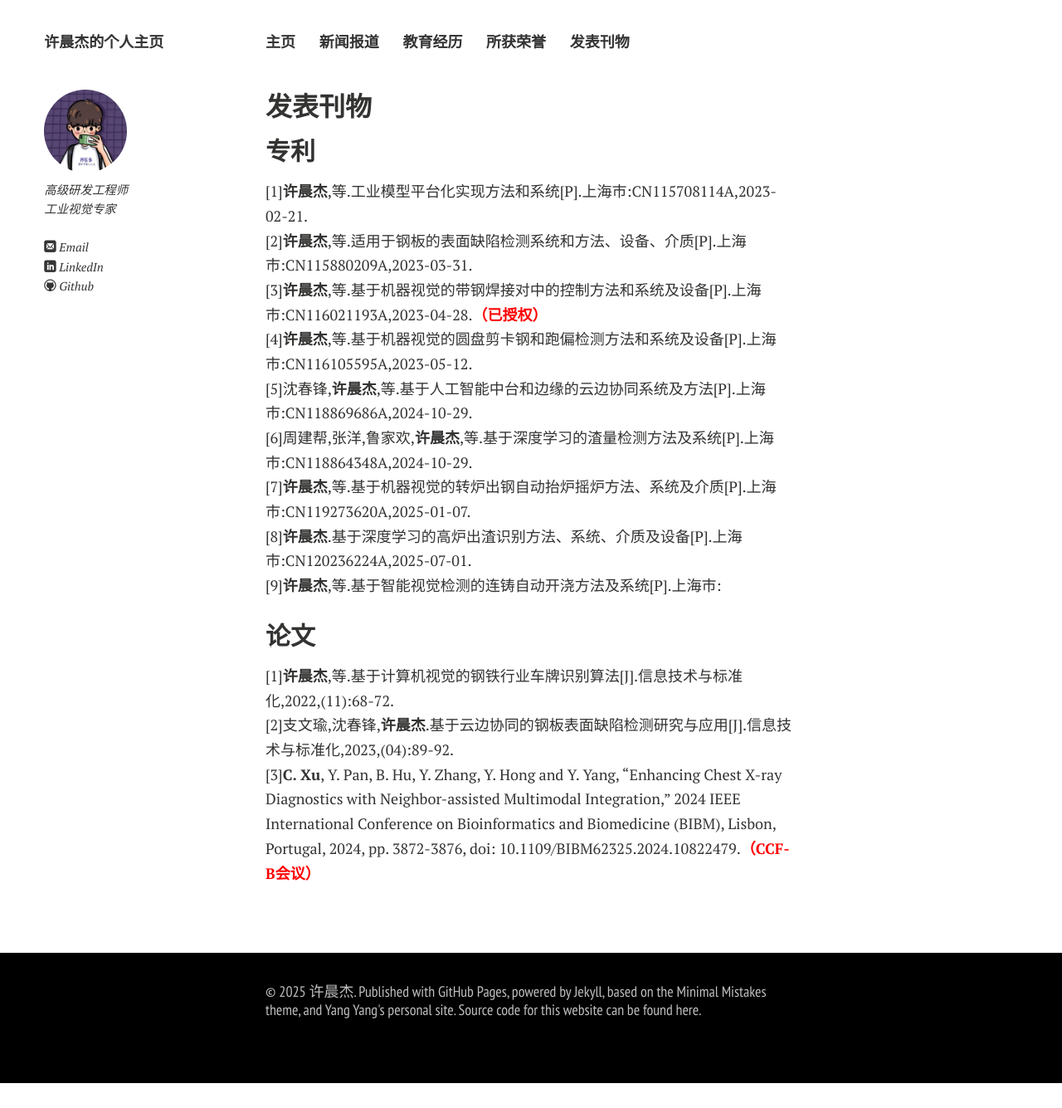
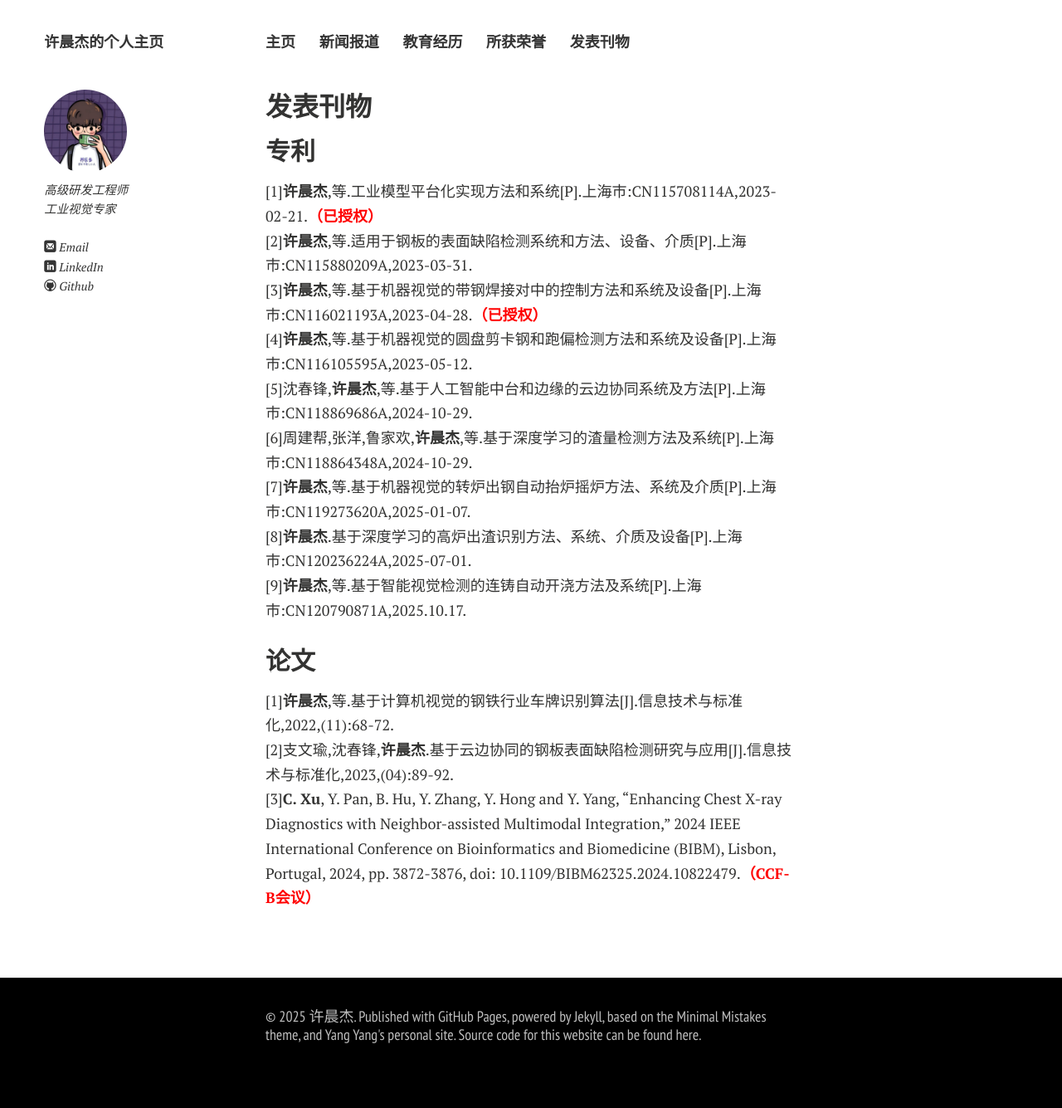
Before and after one commit to ChenjieXu/ChenjieXu.github.io, a Jekyll site: the page built from docs/publications.md, in a window 1280 px wide. Shown: the whole page at 83% size. Built offline with Jekyll 4.4.1, drawn with Linux system fonts in a browser that asks for light colours; nearby versions of some CDN libraries; our own code applies the rules of GitHub Pages for plain Markdown files; before the commit the page ends 1305 px from its top, so only the background shows below that.

Commit message:
Update publications.md
两个专利补充公开信息

```diff
--- a/docs/publications.md
+++ b/docs/publications.md
@@ -1,7 +1,7 @@
 # 发表刊物
 
 ## 专利
-[1]**许晨杰**,等.工业模型平台化实现方法和系统[P].上海市:CN115708114A,2023-02-21.
+[1]**许晨杰**,等.工业模型平台化实现方法和系统[P].上海市:CN115708114A,2023-02-21.<span style="color:red;"><strong>（已授权）</strong></span>
 [2]**许晨杰**,等.适用于钢板的表面缺陷检测系统和方法、设备、介质[P].上海市:CN115880209A,2023-03-31.
 [3]**许晨杰**,等.基于机器视觉的带钢焊接对中的控制方法和系统及设备[P].上海市:CN116021193A,2023-04-28.<span style="color:red;"><strong>（已授权）</strong></span>
 [4]**许晨杰**,等.基于机器视觉的圆盘剪卡钢和跑偏检测方法和系统及设备[P].上海市:CN116105595A,2023-05-12.
@@ -9,7 +9,7 @@
 [6]周建帮,张洋,鲁家欢,**许晨杰**,等.基于深度学习的渣量检测方法及系统[P].上海市:CN118864348A,2024-10-29.
 [7]**许晨杰**,等.基于机器视觉的转炉出钢自动抬炉摇炉方法、系统及介质[P].上海市:CN119273620A,2025-01-07.
 [8]**许晨杰**.基于深度学习的高炉出渣识别方法、系统、介质及设备[P].上海市:CN120236224A,2025-07-01.
-[9]**许晨杰**,等.基于智能视觉检测的连铸自动开浇方法及系统[P].上海市:
+[9]**许晨杰**,等.基于智能视觉检测的连铸自动开浇方法及系统[P].上海市:CN120790871A,2025.10.17.
 
 ## 论文
 [1]**许晨杰**,等.基于计算机视觉的钢铁行业车牌识别算法[J].信息技术与标准化,2022,(11):68-72.
```
